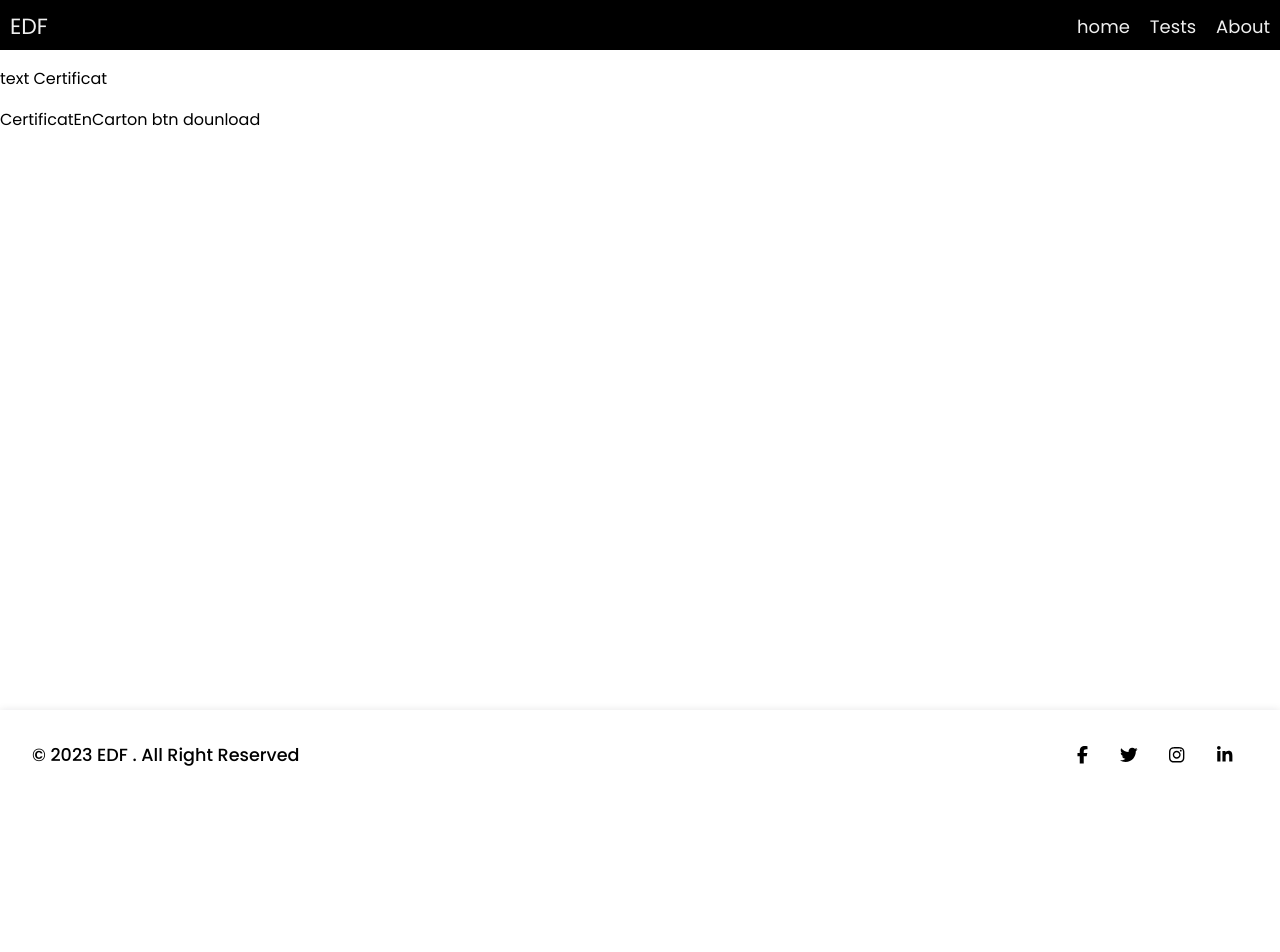
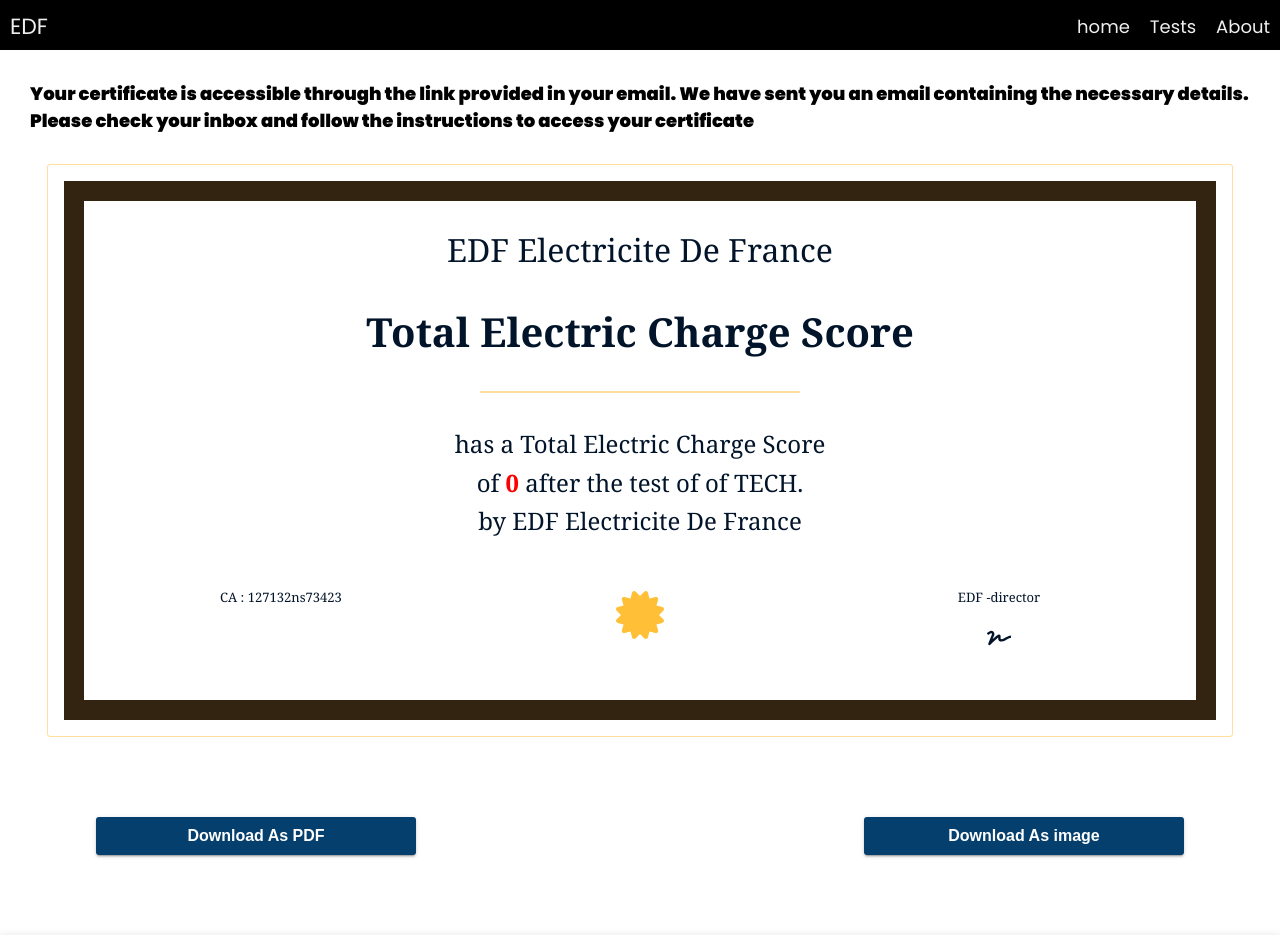
Before and after one commit to jeankh/edf-game-application, a React (Create React App) app in the folder FrontEnd/: page /Certificat in a window 1280 px wide. Shown: the top 952 px of the page. Before the commit the page ends 800 px from the top, so only its background shows below. Built offline with nearby package versions, Linux system fonts and the light colour scheme.

Commit message:
finalFrontEndhaker

```diff
--- a/FrontEnd/package.json
+++ b/FrontEnd/package.json
@@ -14,6 +14,8 @@
     "@types/react": "^18.2.45",
     "@types/react-dom": "^18.2.18",
     "@types/react-router-dom": "^5.3.3",
+    "html2canvas": "^1.4.1",
+    "jspdf": "^2.5.1",
     "react": "^18.2.0",
     "react-dom": "^18.2.0",
     "react-icons": "^4.12.0",
--- a/FrontEnd/src/App.tsx
+++ b/FrontEnd/src/App.tsx
@@ -2,6 +2,7 @@
 import { BrowserRouter as Router, Route, Routes } from "react-router-dom";
 import { Certificat, Home, Tests } from "./screens/index";
 import { Footer, NavBar } from "./components/index";
+import NotFound404 from "./screens/NotFound404/NotFound404";
 
 function App() {
   return (
@@ -18,7 +19,7 @@
           {/* Tests */}
           <Route path="/Certificat" element={<Certificat />} />
           {/* 404 Page */}
-          {/* <Route path="*" element={<> 404</>} /> */}
+          <Route path="*" element={<NotFound404 />} />
         </Routes>
         <Footer />
       </div>
--- a/FrontEnd/src/components/CertificatEnCarton/CertificatEnCarton.css
+++ b/FrontEnd/src/components/CertificatEnCarton/CertificatEnCarton.css
@@ -0,0 +1,146 @@
+.PrinsipalcontainerCertificationSection {
+  color: rgb(2, 20, 41);
+  display: table;
+  font-family: Georgia, serif;
+  font-size: 24px;
+  text-align: center;
+  margin: auto;
+  padding: 1rem;
+  border: 1px solid rgb(255, 192, 56, 0.5);
+  border-radius: 3px;
+  width: 90%;
+  /* width: 2rem;
+    height: 3rem !important; */
+}
+.containerCertificationSection {
+  border: 20px solid rgb(51, 36, 17);
+
+  /* border-image: url("../../assets/images/border.png") 30 stretch; */
+
+  /* width: 750px;
+    height: 563px; */
+
+  display: table-cell;
+  margin: 2%;
+  vertical-align: middle;
+  box-sizing: border-box;
+}
+
+.ContinueCertificate {
+  margin: 1%;
+}
+.RedPlease {
+  color: red !important;
+}
+
+.logoCertificationSection {
+  color: rgb(2, 20, 41);
+  font-size: 2rem;
+  padding-top: 1rem;
+}
+
+.logoCertificationSection .Myspanlogologl svg {
+  fill: rgb(78, 54, 2);
+  font-size: 1rem !important;
+}
+
+.marqueeCertificationSection {
+  color: rgb(2, 20, 41);
+  font-size: 2.5rem;
+
+  margin: auto;
+  width: 100%;
+  font-weight: 900;
+}
+.assignmentCertificationSection {
+  margin: 2rem;
+}
+.personCertificationSection {
+  font-family: Cursive;
+  border-bottom: 2px solid rgb(255, 192, 56, 0.5);
+  font-size: 32px;
+  font-style: italic;
+  color: rgb(2, 20, 41);
+  font-weight: 900;
+  margin: 2rem auto;
+  width: 20rem;
+}
+.reasonCertificationSection {
+  margin: 1rem;
+  line-height: 1.6;
+}
+
+.reasonCertificationSection span {
+  font-weight: 700;
+}
+
+.FelxCertificationSectionButtom {
+  display: flex;
+  justify-content: space-between;
+  padding: 2rem;
+}
+
+.FelxCertificationSectionButtom div {
+  width: 30%;
+}
+
+.FaSignaturecerti {
+  font-size: small;
+}
+
+.FaSignaturecertiIcon {
+  font-size: x-large;
+}
+
+.FaCertificate {
+  color: rgb(255, 192, 56);
+  font-size: xxx-large;
+}
+
+.IdtextFaCertificate {
+  font-size: small;
+}
+
+.MybtnCertifictedounlowad {
+  display: flex;
+
+  justify-content: space-between;
+  margin: auto;
+  width: 90%;
+
+  padding: 3rem;
+}
+
+.MybtnSectionMyCertificate {
+  display: inline-block;
+  border-radius: 4px;
+  color: #fff;
+
+  box-shadow: 0 3px 1px -2px rgba(0, 0, 0, 0.2), 0 2px 2px 0 rgba(0, 0, 0, 0.14),
+    0 1px 5px 0 rgba(0, 0, 0, 0.12);
+  border: none;
+  /* opacity: 0.9; */
+
+  background-color: rgb(4, 63, 109);
+
+  text-align: center;
+  padding: 0.6em 0.4em;
+  transition: all 0.5s;
+  cursor: pointer;
+  font-style: normal;
+  font-weight: 800;
+  font-size: 16px;
+  /* height: 40px; */
+  width: 20rem;
+  border-radius: 3px;
+  /* padding: 8px, 8px, 8px, 8px; */
+  vertical-align: middle;
+  margin: 2rem;
+}
+
+.MybtnSectionMyCertificate:hover {
+  /* font-size: 17px; */
+  box-shadow: 0 3px 1px -2px rgba(112, 17, 17, 0.2),
+    0 2px 2px 0 rgba(165, 108, 108, 0.14), 0 1px 5px 0 rgba(0, 0, 0, 0.12);
+  filter: saturate(2);
+}
--- a/FrontEnd/src/components/CertificatEnCarton/CertificatEnCarton.tsx
+++ b/FrontEnd/src/components/CertificatEnCarton/CertificatEnCarton.tsx
@@ -5,10 +5,84 @@
 import React from "react";
 import "./CertificatEnCarton.css";
 
+import { FaCertificate } from "react-icons/fa";
+import { FaSignature } from "react-icons/fa";
+
 const CertificatEnCarton: React.FC<CertificatEnCartonProps> = (props) => {
-  const {} = useCertificatEnCarton(props);
+  const { certificatInfo, downloadCertificatePdf, downloadCertificateImage } =
+    useCertificatEnCarton(props);
 
-  return <>CertificatEnCarton</>;
+  if (certificatInfo) {
+    console.log(certificatInfo);
+  }
+  return (
+    <>
+      <div>
+        <div
+          className="PrinsipalcontainerCertificationSection"
+          id="certificateSection"
+        >
+          <div className="containerCertificationSection">
+            <div className="ContinueCertificate">
+              <div className="logoCertificationSection">
+                <span className="Myspanlogologl"></span>
+                EDF Electricite De France
+              </div>
+              <br />
+
+              <div className="marqueeCertificationSection">
+                Total Electric Charge Score
+              </div>
+
+              <div className="personCertificationSection">
+                {certificatInfo.name} {certificatInfo.nickname}
+              </div>
+
+              <div className="reasonCertificationSection">
+                <div className="reasonCertificationSection">
+                  <span> {certificatInfo.nickname} </span> has a Total Electric
+                  Charge Score <br />
+                  of <span className="RedPlease">
+                    {" "}
+                    {certificatInfo.score}{" "}
+                  </span>{" "}
+                  after the test of of TECH. <br /> by EDF Electricite De France
+                </div>
+              </div>
+
+              <div className="FelxCertificationSectionButtom">
+                <div className="IdtextFaCertificate">CA : 127132ns73423</div>
+                <div className="FaCertificate">
+                  <FaCertificate />
+                </div>
+                <div className="FaSignaturecerti">
+                  EDF -director <br /> <br />
+                  <span className="FaSignaturecertiIcon">
+                    <FaSignature />
+                  </span>
+                </div>
+              </div>
+            </div>
+          </div>
+        </div>
+
+        <div className="MybtnCertifictedounlowad">
+          <button
+            className="MybtnSectionMyCertificate"
+            onClick={downloadCertificatePdf}
+          >
+            Download As PDF
+          </button>
+          <button
+            className="MybtnSectionMyCertificate"
+            onClick={downloadCertificateImage}
+          >
+            Download As image
+          </button>
+        </div>
+      </div>
+    </>
+  );
 };
 
 export default CertificatEnCarton;
--- a/FrontEnd/src/components/CertificatEnCarton/useCertificatEnCarton.ts
+++ b/FrontEnd/src/components/CertificatEnCarton/useCertificatEnCarton.ts
@@ -1,7 +1,41 @@
-export interface CertificatEnCartonProps {}
+
+export interface CertificatEnCartonProps {
+  certificatInfo :User
+}
+
+import { User } from "../../types/models/UserResultat"
+import jsPDF from "jspdf";
+import html2canvas from "html2canvas";
 
 export const useCertificatEnCarton = (props: CertificatEnCartonProps) => {
+  function downloadCertificatePdf() {
+    const element = document.getElementById(`certificateSection `)!;
+    if (element) {
+      html2canvas(element).then((canvas) => {
+        const imgData = canvas.toDataURL("image/png");
+        const pdf = new jsPDF();
+        const imgProps = pdf.getImageProperties(imgData);
+        const pdfWidth = pdf.internal.pageSize.getWidth();
+        const pdfHeight = (imgProps.height * pdfWidth) / imgProps.width;
+        pdf.addImage(imgData, "PNG", 0, 0, pdfWidth, pdfHeight);
+        pdf.save("certificate.pdf");
+      });
+    } else {
+      console.log("error");
+    }
+  }
+
+  function downloadCertificateImage() {
+    const element = document.getElementById(`certificateSection`)!;
+
+    html2canvas(element).then((canvas) => {
+      const link = document.createElement("a");
+      link.download = "certificate.png";
+      link.href = canvas.toDataURL();
+      link.click();
+    });
+  }
 
 
-  return { ...props     }
+  return { ...props  ,downloadCertificatePdf, downloadCertificateImage    }
 }
--- a/FrontEnd/src/screens/Certificat/Certificat.css
+++ b/FrontEnd/src/screens/Certificat/Certificat.css
@@ -0,0 +1,7 @@
+.Titlecerti {
+  margin: auto;
+  padding: 20px;
+  margin: 10px;
+  font-size: large;
+  font-weight: bold;
+}
--- a/FrontEnd/src/screens/Certificat/Certificat.tsx
+++ b/FrontEnd/src/screens/Certificat/Certificat.tsx
@@ -4,14 +4,16 @@
 import CertificatEnCarton from "../../components/CertificatEnCarton/CertificatEnCarton";
 
 const Certificat: React.FC<CertificatProps> = (props) => {
-  const {} = useCertificat(props);
+  const { user } = useCertificat(props);
 
   return (
     <>
-      <p>text Certificat </p>
-      <CertificatEnCarton />
-
-      <> btn dounload </>
+      <div className="Titlecerti">
+        Your certificate is accessible through the link provided in your email.
+        We have sent you an email containing the necessary details. Please check
+        your inbox and follow the instructions to access your certificate{" "}
+      </div>
+      <CertificatEnCarton certificatInfo={user} />
     </>
   );
 };
--- a/FrontEnd/src/screens/Certificat/useCertificat.ts
+++ b/FrontEnd/src/screens/Certificat/useCertificat.ts
@@ -1,7 +1,10 @@
+import { useSelector } from "react-redux";
+import { RootState } from "../../reducers/rootReducer";
+
 export interface CertificatProps {}
 
 export const useCertificat = (props: CertificatProps) => {
 
-
-  return { ...props     }
+  const user = useSelector((state: RootState) => state.user);
+  return { ...props ,user    }
 }
--- /dev/null
+++ b/FrontEnd/src/screens/NotFound404/NotFound404.css
@@ -0,0 +1,106 @@
+#notfoundMy {
+  position: relative;
+  height: 100vh;
+}
+
+#notfoundMy .notfoundMy {
+  position: absolute;
+  left: 50%;
+  top: 50%;
+  -webkit-transform: translate(-50%, -50%);
+  -ms-transform: translate(-50%, -50%);
+  transform: translate(-50%, -50%);
+}
+
+.notfoundMy {
+  max-width: 520px;
+  width: 100%;
+  line-height: 1.4;
+  text-align: center;
+}
+
+.notfoundMy .notfound-404My {
+  position: relative;
+  height: 200px;
+  margin: 0 auto 20px;
+  z-index: -1;
+}
+
+.notfoundMy .notfound-404My h1 {
+  font-family: montserrat, sans-serif;
+  font-size: 236px;
+  font-weight: 200;
+  margin: 0;
+  color: #211b19;
+  text-transform: uppercase;
+  position: absolute;
+  left: 50%;
+  top: 50%;
+  -webkit-transform: translate(-50%, -50%);
+  -ms-transform: translate(-50%, -50%);
+  transform: translate(-50%, -50%);
+}
+
+.notfoundMy .notfound-404My h2 {
+  font-family: montserrat, sans-serif;
+  font-size: 28px;
+  font-weight: 400;
+  text-transform: uppercase;
+  color: #211b19;
+  background: #fff;
+  padding: 10px 5px;
+  margin: auto;
+  display: inline-block;
+  position: absolute;
+  bottom: 0;
+  left: 0;
+  right: 0;
+}
+
+.notfoundMy a {
+  font-family: montserrat, sans-serif;
+  display: inline-block;
+  font-weight: 700;
+  text-decoration: none;
+  color: #fff;
+  text-transform: uppercase;
+  padding: 13px 23px;
+  background: #ff6300;
+  font-size: 18px;
+  -webkit-transition: 0.2s all;
+  transition: 0.2s all;
+}
+
+.notfoundMy a:hover {
+  color: #ff6300;
+  background: #211b19;
+}
+
+@media only screen and (max-width: 767px) {
+  .notfoundMy .notfound-404My h1 {
+    font-size: 148px;
+  }
+}
+
+@media only screen and (max-width: 480px) {
+  .notfoundMy .notfound-404My {
+    height: 148px;
+    margin: 0 auto 10px;
+  }
+  #notfoundMy {
+    height: 80vh;
+  }
+
+  .notfoundMy .notfound-404My h1 {
+    font-size: 86px;
+  }
+
+  .notfoundMy .notfound-404My h2 {
+    font-size: 16px;
+  }
+
+  .notfoundMy a {
+    padding: 7px 15px;
+    font-size: 14px;
+  }
+}
--- /dev/null
+++ b/FrontEnd/src/screens/NotFound404/NotFound404.tsx
@@ -0,0 +1,22 @@
+import React from "react";
+import "./NotFound404.css";
+
+import { Link } from "react-router-dom";
+
+const NotFound404: React.FC = () => {
+  return (
+    <div>
+      <div id="notfoundMy">
+        <div className="notfoundMy">
+          <div className="notfound-404My">
+            <h1>Oops!</h1>
+            <h2>404 - The Page can't be found</h2>
+          </div>
+          <Link to={"/"}>Go TO Homepage</Link>
+        </div>
+      </div>
+    </div>
+  );
+};
+
+export default NotFound404;
```
Also changed, not shown: 1 other file (tests, documents, lock files or other folders).
